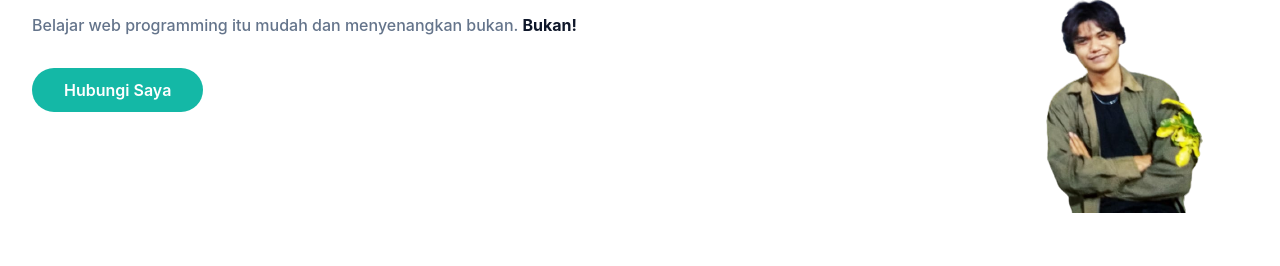
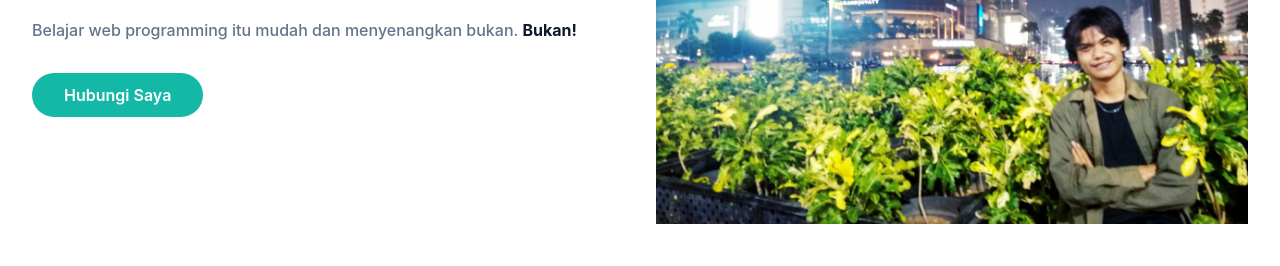
Before and after one commit to rikimuhammadasli021299/portfolio-tailwindcss, a website: page index.html in a window 1280 px wide. Shown: the part 364-630 px from the top of the page. Drawn offline with Linux system fonts and the light colour scheme.

Commit message:
Update index.html

```diff
--- a/index.html
+++ b/index.html
@@ -62,7 +62,7 @@
                 </div>
                 <div class="w-full self-end px-4 lg:w-1/2">
                     <div class="mt-10 lg:mt-0 lg:right-0">
-                        <img src="./dist/img/riki.png" alt="riki" class="max-w-full mx-auto">
+                        <img src="./dist/img/riki.jpg" alt="riki" class="max-w-full mx-auto">
                     </div>
                 </div>
             </div>
```
